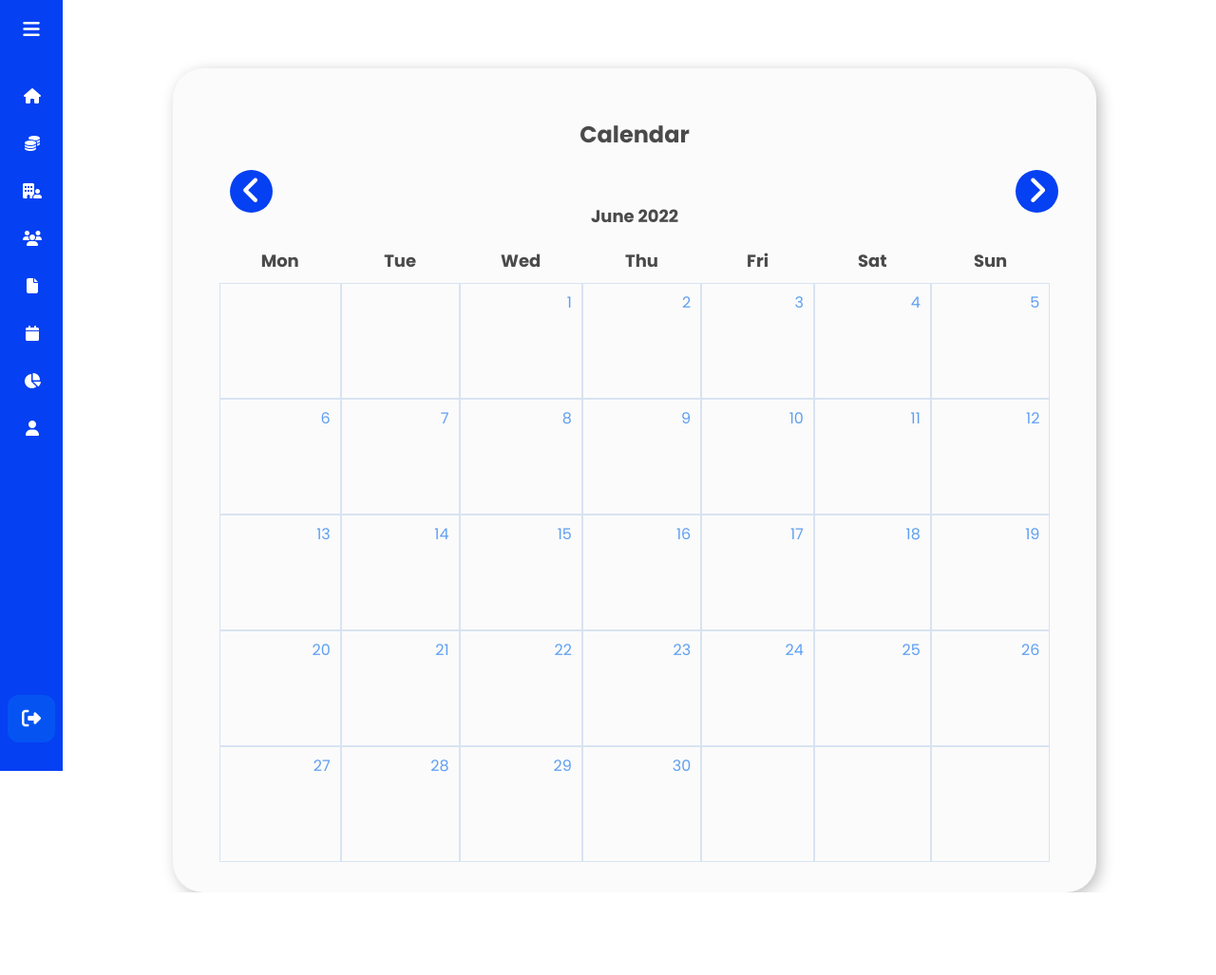
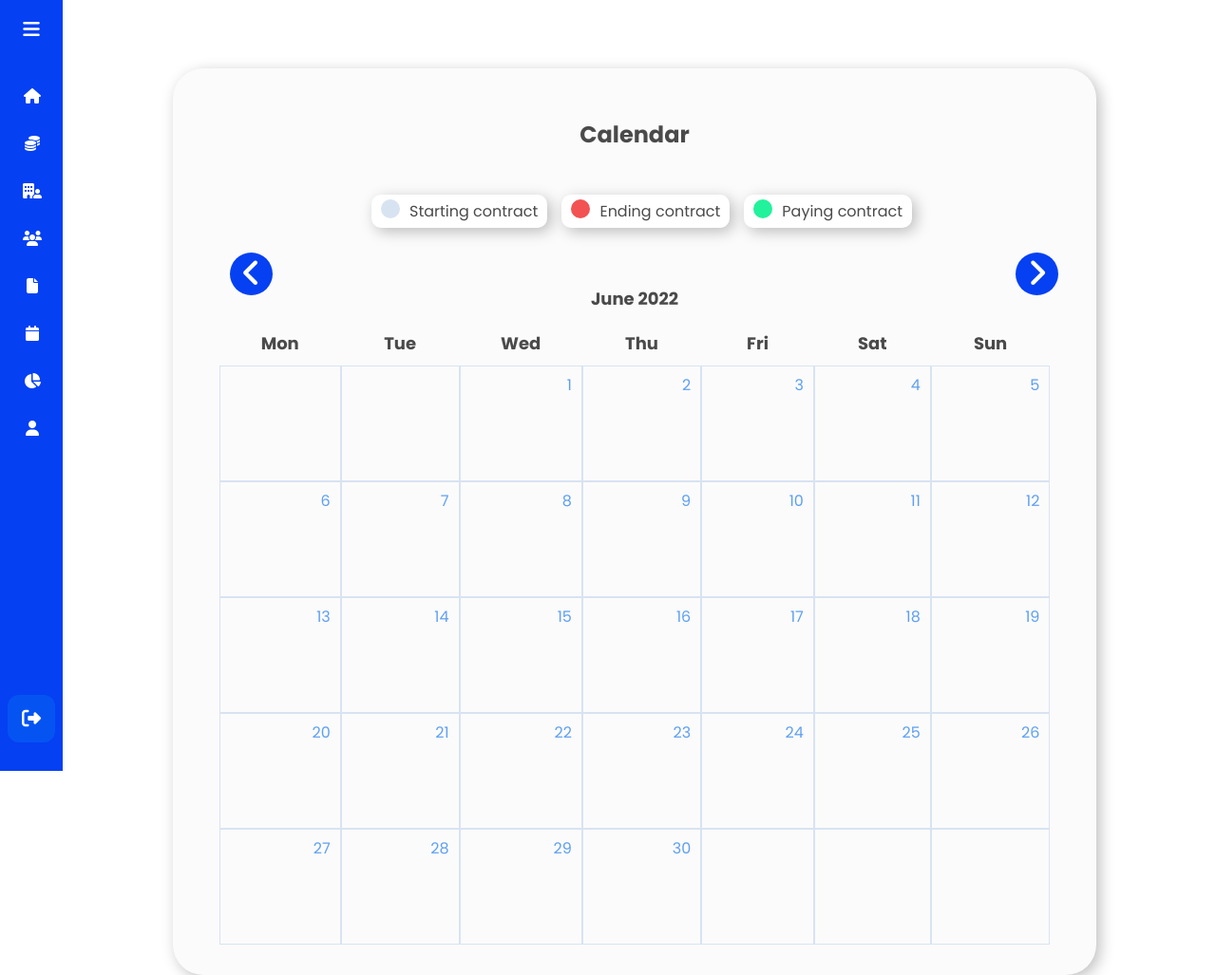
Before and after one commit to luizgodoy26/crm, a Django app: page /agenda/calendar in a window 1280 px wide. Shown: the whole page at 95% size. Before the commit the page ends 940 px from the top, so only its background shows below. Run offline with Django 4.2, Linux system fonts and the light colour scheme; data that the repository does not hold is empty; some libraries are stand-ins or nearby versions.

Commit message:
Added company to callendar items | added title to calendar <li> items | Added guide to calendar | Ajusted bug on contracts

```diff
--- a/agenda/templates/calendar.html
+++ b/agenda/templates/calendar.html
@@ -7,6 +7,20 @@
             <div class="container-date">
 
                         <h2>Calendar</h2>
+                        <ul class="guide-ul">
+                              <li class="guide-li">
+                                    <div class="guide-color light-blue"></div>
+                                    Starting contract
+                              </li>
+                              <li class="guide-li">
+                                    <div class="guide-color red"></div>
+                                    Ending contract
+                              </li>
+                              <li class="guide-li">
+                                    <div class="guide-color green"></div>
+                                    Paying contract
+                              </li>
+                        </ul>
                   <div>
                         <div class="btn-next-icon">
                               <a href="{% url 'calendar' %}?{{ next_month }}" class="new-client-icon">
--- a/agenda/utils.py
+++ b/agenda/utils.py
@@ -55,11 +55,30 @@ class Calendar(HTMLCalendar):
         contracts_paying_per_day = events.filter(payment_date__day=day)
         d = ''
         for contract in contracts_starting_per_day:
-                d += f"<li class='calendar-li starting'>{contract.get_html_url} {contract.contract_name}</li>"
+            if contract.company_client:
+                client = contract.company_client
+            elif contract.person_client:
+                client = contract.person_client
+            else:
+                client = '-'
+            d += f"<a href='http://127.0.0.1:8000/contracts/editct/{contract.id}'> <li class='calendar-li starting' title='{contract.contract_name}'> {contract.contract_name} <p class='calendar-p'> {client} </p> </li> </a>"
         for contract in contracts_ending_per_day:
-                d += f"<li class='calendar-li ending'> {contract.contract_name} </li>"
+            if contract.company_client:
+                client = contract.company_client
+            elif contract.person_client:
+                client = contract.person_client
+            else:
+                client = '-'
+            d += f"<a href='http://127.0.0.1:8000/contracts/editct/{contract.id}'> <li class='calendar-li ending' title='{contract.contract_name}'> {contract.contract_name} <p class='calendar-p'> {client} </p> </li> </a>"
         for contract in contracts_paying_per_day:
-                d += f"<li class='calendar-li paying'> {contract.contract_name} </li>"
+            if contract.company_client:
+                client = contract.company_client
+            elif contract.person_client:
+                client = contract.person_client
+            else:
+                client = '-'
+            d += f"<a href='http://127.0.0.1:8000/contracts/editct/{contract.id}'> <li class='calendar-li paying' title='{contract.contract_name}'> {contract.contract_name} <p class='calendar-p'> {client} </p> </li> </a>"
+
 
 
         if day != 0:
--- a/contracts/forms.py
+++ b/contracts/forms.py
@@ -1,5 +1,6 @@
 from django.forms import ModelForm
 
+from clients.forms import FilesForm
 from clients.models import ClientCompany, ClientPerson
 from .models import Contract
 from django import forms
--- a/contracts/templates/contract_form.html
+++ b/contracts/templates/contract_form.html
@@ -1,10 +1,10 @@
 {% extends 'base.html' %}
 
 {% block main %}
-
 <div class="container">
 
         <div class="container-form">
+
             <form method="POST" enctype="multipart/form-data" >
                 {% csrf_token %}
                 {{ form }}
@@ -16,6 +16,7 @@
         <div class="container-descript">
             <h2 class="h2-containter">Edit here your contract data!</h2>
             <img src="https://i.ibb.co/pX0bq35/Illustration.png" class="img-form">
+
         </div>
 
 </div>
--- a/contracts/views.py
+++ b/contracts/views.py
@@ -3,6 +3,7 @@ from datetime import datetime, date
 from django.contrib.auth.decorators import login_required
 from django.shortcuts import render, redirect, get_object_or_404
 
+from clients.forms import FilesForm
 from .forms import ContractForm
 from .models import Contract
 
@@ -15,12 +16,13 @@ ADD A NEW FILE
 def new_contract(request):
     user = request.user
     form = ContractForm(request.POST or None, request.FILES or None, user=user)
+    files_form = FilesForm(request.POST or None, request.FILES or None, user=user)
 
     if form.is_valid():
         form = form.save(commit=False)
         form.user = request.user
         form.save()
-        return redirect('files_list')
+        return redirect('contract_list')
     return render(request, 'contract_form.html', {'form': form})
 
 
--- a/static/style.css
+++ b/static/style.css
@@ -880,12 +880,13 @@ a .received{
     margin: 10px;
     margin-left: -15px;
     border-radius: 5px;
-    max-width: 80px;
+    max-width: 90px;
     white-space: nowrap;
     overflow: hidden;
+    text-overflow: ellipsis;
 
-    text-overflow: ellipsis;
 }
+
 
 .starting{
     background-color: #D8E3F2;
@@ -898,8 +899,39 @@ a .received{
 }
 
 .paying{
-    color: #FFFFFF;
-    background-color: #0540F2;
+    color: #373737;
+    background-color: #22F29B;
+}
+
+.calendar-li .calendar-p {
+    font-size:10px;
+    margin: 2px;
+}
+
+.guide-color {
+    height: 20px;
+    width: 20px;
+    border-radius: 99px;
+    background-color: red;
+    margin-right: 10px;
+}
+
+.guide-li {
+    display: flex;
+    list-style-type: none;
+    white-space:nowrap;
+    flex-direction: row;
+    background-color: #FFFFFF;
+    padding: 5px 10px 5px 10px;
+    border-radius: 10px;
+    margin-left: 15px;
+    box-shadow: 4px 4px 15px rgba(0, 0, 0, 0.25);
+}
+
+.container-date .guide-ul{
+    justify-content: center;
+    display: flex;
+    padding: 10px;
 }
 
 
@@ -907,3 +939,18 @@ a .received{
 .right{
     float: right;
 }
+
+
+
+/* COLORS */
+.light-blue {
+    background-color: #D8E3F2;
+}
+
+.red {
+    background-color: #F25252;
+}
+
+.green {
+    background-color: #22F29B;
+}
```
